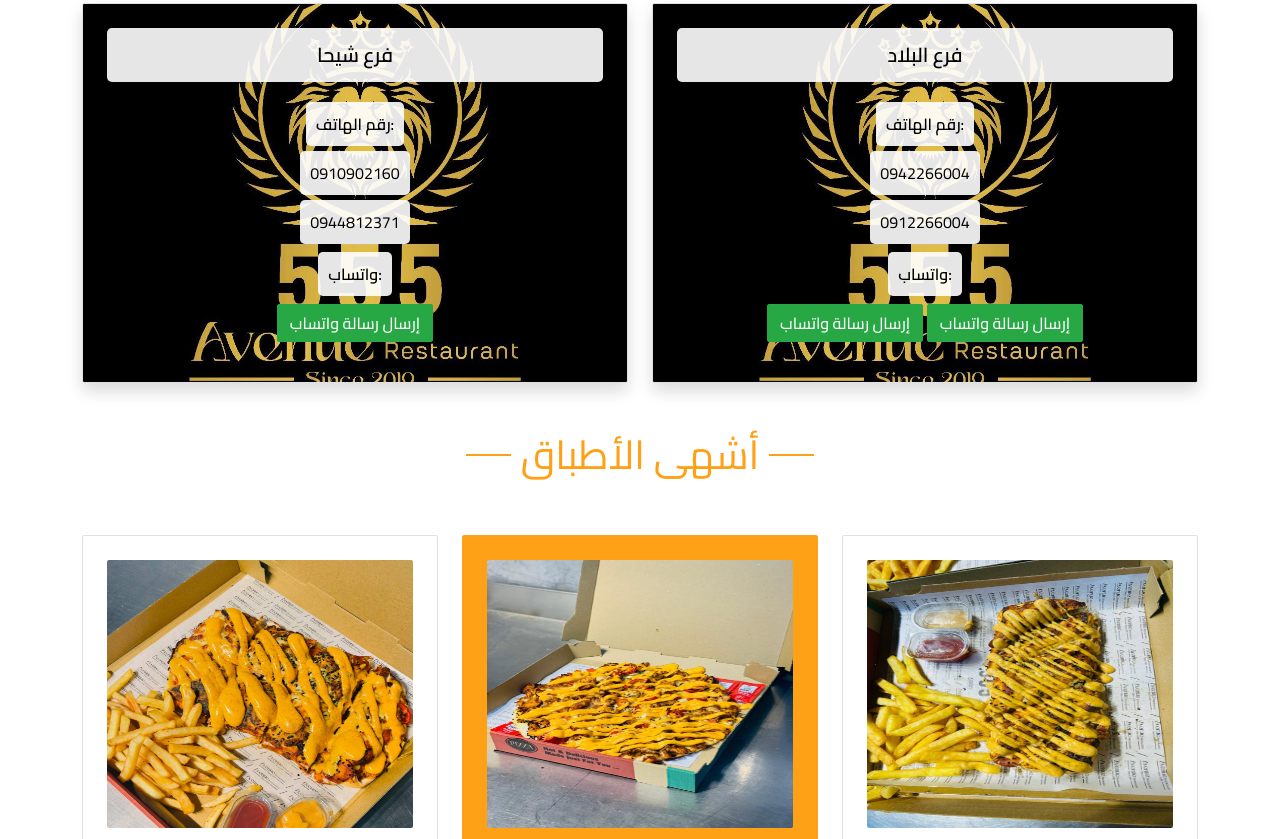
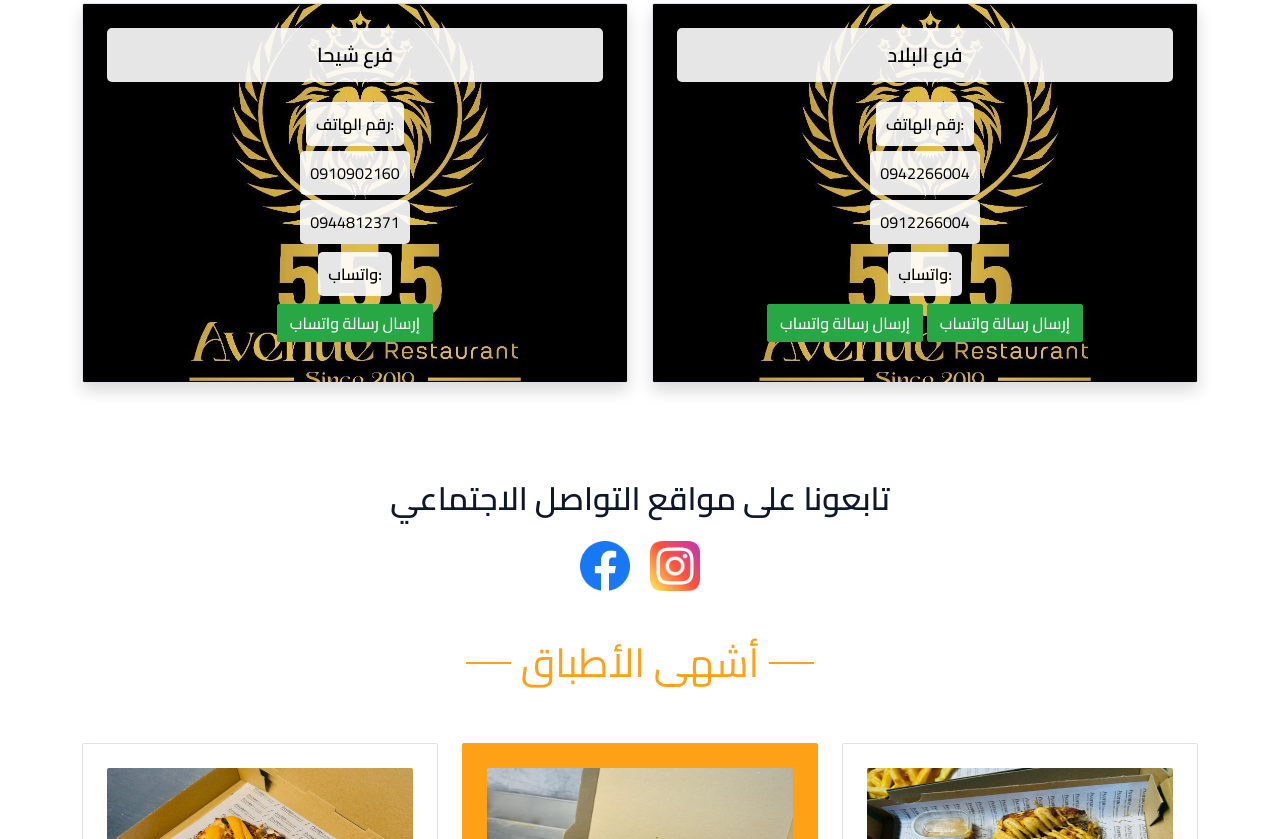
Before and after one commit to NourEldeenElazozy/avenu, a plain HTML site: page index.html in a window 1280 px wide. Shown: the part 2759-3598 px from the top of the page. Drawn offline with nearby package versions, Linux system fonts and the light colour scheme.

Commit message:
Social Media

```diff
--- a/index.html
+++ b/index.html
@@ -115,7 +115,7 @@
                         <h5 class="section-title ff-secondary text-start text-primary fw-normal">نبذة عنا</h5>
                         <h1 class="mb-4">مرحبًا بكم في مطعم أفينو</h1>
                         <p class="mb-4">يقدم مطعم أفينو تجربة فريدة من نوعها لعشاق الطعام. نحن ملتزمون بتقديم أشهى الأطباق المصنوعة من مكونات طازجة وعالية الجودة.</p>
-                        <p class="mb-4">من البيتزا والسندوتشات إلى المشاوي والمعجنات، لدينا كل ما يلبي شغفكم للطعام. فريقنا من الطهاة المحترفين يسعى دائمًا لتقديم الأفضل.</p>
+                        <p class="mb-4">من البيتزا والسندوتشات  والمعجنات، لدينا كل ما يلبي شغفكم للطعام. فريقنا من الطهاة المحترفين يسعى دائمًا لتقديم الأفضل.</p>
 
                     </div>
                 </div>
@@ -241,7 +241,39 @@
                 </div>
             </div>
         </div>
+        <!-- Social Media Start -->
+<div class="container-xxl py-5">
+    <div class="container text-center">
+        <h2 class="mb-4">تابعونا على مواقع التواصل الاجتماعي</h2>
+        <div class="social-media-icons">
+            <a href="https://www.facebook.com/share/1DrEujpwEv/?mibextid=wwXIfr" target="_blank" class="social-icon">
+                <img src="img/facebook-icon.png" alt="Facebook" class="img-fluid">
+            </a>
+            <a href="https://www.instagram.com/avenue_cafe1?igsh=MWt6MjlnMGpwZG5yeQ%3D%3D&utm_source=qr" target="_blank" class="social-icon">
+                <img src="img/instagram-icon.png" alt="Instagram" class="img-fluid">
+            </a>
+            <!-- أضف المزيد من الأيقونات إذا لزم الأمر -->
+        </div>
+    </div>
+</div>
+<!-- Social Media End -->
 
+<style>
+    .social-media-icons {
+        display: flex;
+        justify-content: center;
+        gap: 20px; /* المسافة بين الأيقونات */
+        margin-top: 20px;
+    }
+    .social-icon img {
+        width: 50px; /* حجم الأيقونة */
+        height: 50px; /* حجم الأيقونة */
+        transition: transform 0.3s; /* تأثير التحويل */
+    }
+    .social-icon img:hover {
+        transform: scale(1.1); /* تكبير الأيقونة عند المرور */
+    }
+</style>
         <style>
         .branch-info {
             background-color: #f8f9fa; /* لون خلفية فاتح */
```
Also changed, not shown: img/facebook-icon.png (added), img/instagram-icon.png (added).
